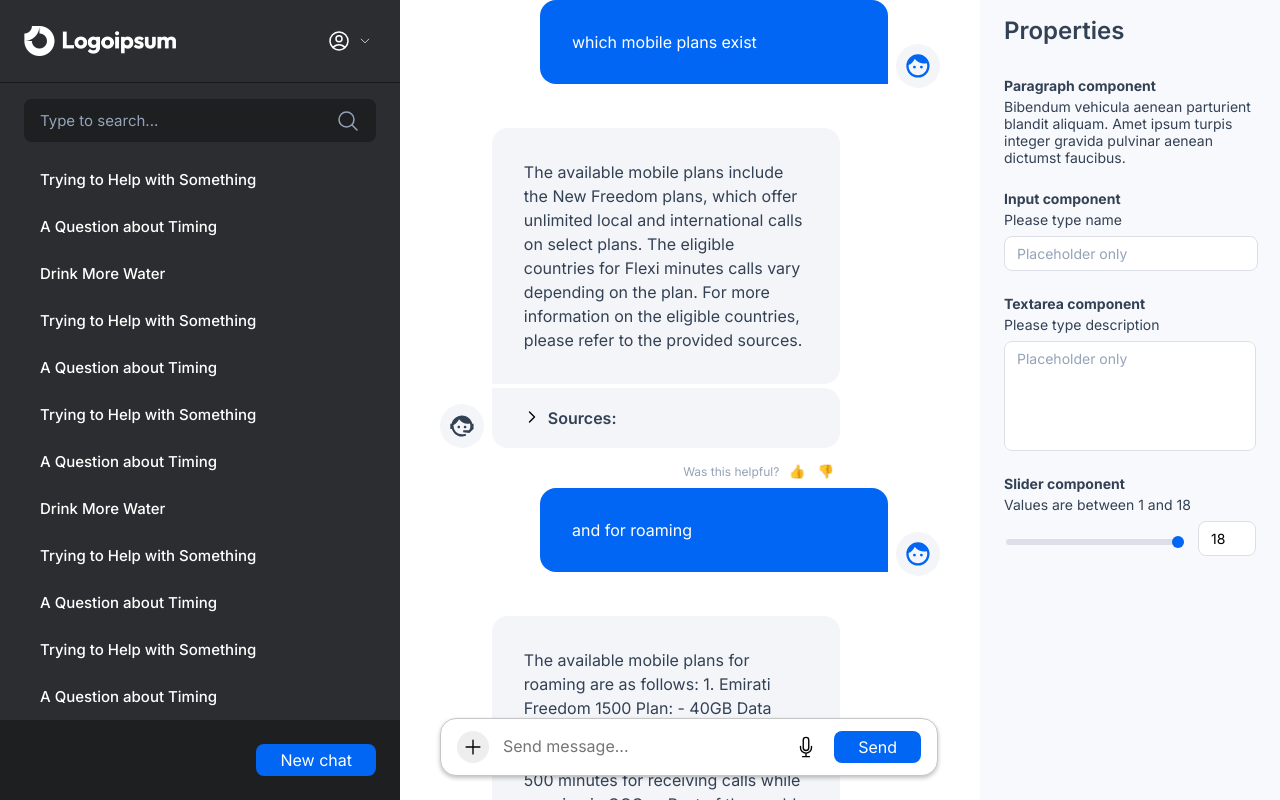
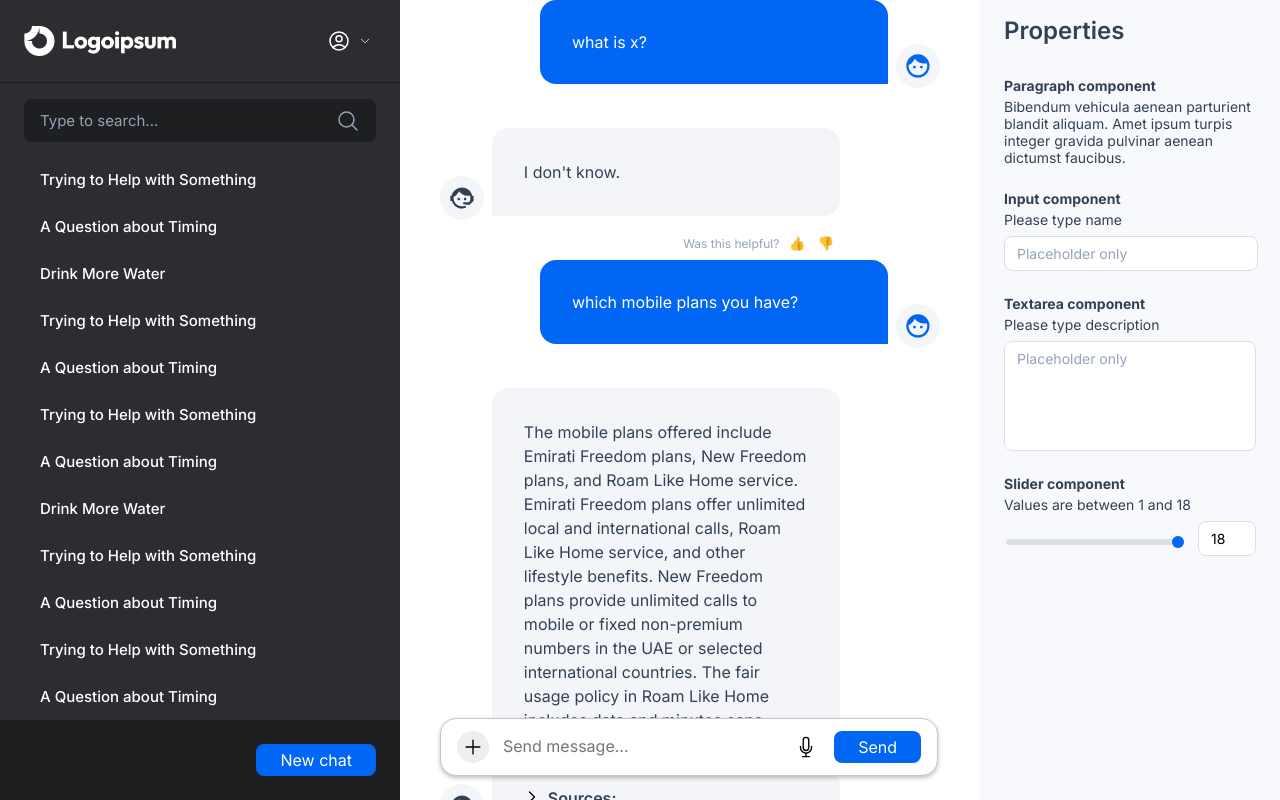
Before and after one commit to ZeevRispler/react-app, a React (Vite) app: page / in a window 1280 px wide. Built offline with nearby package versions, Linux system fonts and the light colour scheme.

Commit message:
initial support for API

```diff
--- a/package.json
+++ b/package.json
@@ -13,6 +13,7 @@
         "vite": "^3.1.4"
     },
     "dependencies": {
+        "axios": "^1.6.7",
         "react": "^18.2.0",
         "react-dom": "^18.2.0"
     }
--- /dev/null
+++ b/src/Mock.ts
@@ -0,0 +1,23 @@
+import Data from './assets/aa.json';
+
+class MockClient {
+
+  async listSessions(last?: number, username?: string) {
+    return [{ session_id: "4341dc17e6ee4cc69de24a3f391ac658", topic: "Session 1" },
+      { session_id: "30a933a24ded4d2eb893570f2ada2bd1", topic: "Session 2" }];
+  }
+
+  async getSession(id?: string, username?: string) {
+    return Data;
+  }
+
+  async submitQuery(id: string, question: string, args?: any) {
+    return new Promise((resolve) => {
+        setTimeout(() => {
+            resolve({ answer: "I don't know", sources: null, state: {}});
+        }, 2000);
+    });
+  }
+}
+
+export default new MockClient();
--- a/src/assets/aa.json
+++ b/src/assets/aa.json
@@ -1,40 +1,64 @@
 {
-      "session_id": "30a933a24ded4d2eb893570f2ada2bd1",
+    "session_id": "5c3c04ce538d461d91931112e14c0a37",
     "username": "yhaviv@gmail.com",
+    "agent_name": null,
     "history": [
       {
         "role": "Human",
-          "content": "which mobile plans exist"
+        "content": "what is x?\n"
       },
       {
         "role": "AI",
-          "content": "The available mobile plans include the New Freedom plans, which offer unlimited local and international calls on select plans. The eligible countries for Flexi minutes calls vary depending on the plan. For more information on the eligible countries, please refer to the provided sources.\n",
-          "sources": [
-            {
-              "title": "New Freedom Plans",
-              "source": "https://www.etisalat.ae/en/consumer/mobile/mobile-plans/new-freedom-plans.jsp"
-            },
-            {
-              "title": "Eligible Countries",
-              "source": "https://www.etisalat.ae/en/consumer/mobile/mobile-plans/new-freedom-plans.jsp"
-            }
-          ]
+        "content": "I don't know.\n"
       },
       {
         "role": "Human",
-          "content": "and for roaming"
+        "content": "which mobile plans you have?"
       },
       {
         "role": "AI",
-          "content": "The available mobile plans for roaming are as follows:\n\n1. Emirati Freedom 1500 Plan:\n- 40GB Data roaming at full speed\n- 3000 minutes for outgoing calls while roaming\n- 500 minutes for receiving calls while roaming in GCC or Rest of the world.\n\n2. Emirati Freedom 250 Plan:\n- 20GB Data Roaming\n- 1000 local minutes for outgoing roaming calls\n- 500 minutes for receiving calls while roaming in GCC countries.\n\n3. Emirati Freedom 275 Plan:\n- Roam Like Home in GCC countries.\n\n4. Emirati Freedom 400 Plan:\n- Roam Like Home in GCC countries.\n\n5. Emirati Freedom 450 Plan:\n- Roam Like Home in GCC countries.\n\n6. Emirati Freedom 750 Plan:\n- Roam Like Home in GCC countries.\n\n7. Emirati Freedom 850 Plan:\n- Roam Like Home in GCC countries.\n\n8. Emirati Freedom 1500 Plan:\n- Roam Like Home in GCC countries + Rest of the world.\n\n"
+        "content": "The mobile plans offered include Emirati Freedom plans, New Freedom plans, and Roam Like Home service. Emirati Freedom plans offer unlimited local and international calls, Roam Like Home service, and other lifestyle benefits. New Freedom plans provide unlimited calls to mobile or fixed non-premium numbers in the UAE or selected international countries. The fair usage policy in Roam Like Home includes data and minutes caps. \n",
+        "html": null,
+        "sources": [
+          {
+            "service": "mobile",
+            "topic": "postpaid",
+            "subtopic": "emirati-freedom-plans",
+            "section": "overview-and-benefits",
+            "title": "mobile/postpaid/emirati-freedom-plans/What benefits do I get with Emirati Freedom plans?",
+            "source": "https://www.etisalat.ae/en/c/support/mobile/postpaid/emirati-freedom-plans/overview-and-benefits.html#accordion-1811e60d38-item-64a9c4ce4d-button",
+            "doc_uid": "b4875b05f3f14b5fa4180494a6c5dcbf"
           },
           {
-          "role": "Human",
-          "content": "which plan has unlimited data"
+            "service": "mobile",
+            "topic": "postpaid",
+            "subtopic": "new-freedom-plans",
+            "section": "overview-and-benefits",
+            "title": "mobile/postpaid/new-freedom-plans/How do I make unlimited calls with the new plans?",
+            "source": "https://www.etisalat.ae/en/c/support/mobile/postpaid/new-freedom-plans/overview-and-benefits.html#accordion-984bd5dc4b-item-18f24f6a47-button",
+            "doc_uid": "c5e73ffdd3e64ba8b19b3f670766c790"
           },
           {
-          "role": "AI",
-          "content": "The New Freedom 500 Gold Data Plan offers unlimited data.\n"
+            "service": "mobile",
+            "topic": "postpaid",
+            "subtopic": "new-freedom-plans",
+            "section": "overview-and-benefits",
+            "title": "mobile/postpaid/new-freedom-plans/What are New Freedom plans?",
+            "source": "https://www.etisalat.ae/en/c/support/mobile/postpaid/new-freedom-plans/overview-and-benefits.html#accordion-7c5b1038ff-item-4d685bd534-button",
+            "doc_uid": "30c3cd4285174c2da30703e86be6f6cc"
+          },
+          {
+            "service": "mobile",
+            "topic": "postpaid",
+            "subtopic": "emirati-freedom-plans",
+            "section": "overview-and-benefits",
+            "title": "mobile/postpaid/emirati-freedom-plans/What is the fair usage policy applied in Roam Like Home? ",
+            "source": "https://www.etisalat.ae/en/c/support/mobile/postpaid/emirati-freedom-plans/overview-and-benefits.html#accordion-6b07d097ce-item-a5c177a568-button",
+            "doc_uid": "11cad7a8d9fe4f81912c0cafe149617e"
+          }
+        ],
+        "rating": null,
+        "suggestion": null
       }
     ],
     "topic": null,
@@ -43,6 +67,6 @@
     },
     "annotations": null,
     "features": null,
-      "created_time": "2024-02-13T13:07:57.599231",
-      "last_update": "2024-02-13T13:26:30.258954"
+    "created_time": "2024-02-29T21:56:27.418104",
+    "last_update": "2024-02-29T21:58:19.553370"
   }
--- a/src/components/Button.jsx
+++ b/src/components/Button.jsx
@@ -4,7 +4,7 @@ import "./Button.css";
 
 const Button = (props) => {
     return (
-        <button className='comp-button'>
+        <button className='comp-button' onClick={props.onClick}>
             {props.label}
         </button>
     )
--- a/src/components/Chat.jsx
+++ b/src/components/Chat.jsx
@@ -1,14 +1,23 @@
-import { useState } from 'react';
+import {useEffect, useState} from 'react';
 import React from 'react';
 import "./Chat.css";
 import Bubble from "./Bubble";
 import Message from "./Message";
 import Search from "./Search";
 import Button from "./Button";
-import Data from './../assets/aa.json';
+import MockClient from './../Mock.ts'
 
 const Chat = (props) => {
-    const chatHistories = Data.history;
+    const [messages, setMessages] = useState([]);
+
+    useEffect(() => {
+        async function fetchData() {
+            const chatSession = await MockClient.getSession();
+            setMessages(chatSession.history);
+        }
+        fetchData();
+    }, []);
+
     return (
         <div className='comp-chat'>
             <details className="mobile-menu">
@@ -27,11 +36,11 @@ const Chat = (props) => {
                 </div>
             </details>
 
-            {chatHistories.map((chatHistory) => (
+            {messages.map((chatHistory) => (
                 <Bubble content={chatHistory.content} bot={chatHistory.role} source={chatHistory.sources} />
             ))}
 
-            <Message />
+            <Message setter={setMessages}/>
         </div>
     )
 };
--- a/src/components/Message.jsx
+++ b/src/components/Message.jsx
@@ -1,16 +1,46 @@
-import { useState } from 'react';
+import {useEffect, useState} from 'react';
 import React from 'react';
 import "./Message.css";
 import Button from "./Button"
+import MockClient from './../Mock.ts'
 
-const Message = (props) => {
+const Message = ({setter}) => {
+    const [inputValue, setInputValue] = useState('');
+
+    const submitMessage = async () => {
+        console.log('inputValue:', inputValue);
+        setter(prevMessages => [...prevMessages, { role: 'Human', content: inputValue, sources: null }]);
+        setInputValue('');
+        setter(prevMessages => [...prevMessages, { role: 'AI', content: 'Thinking...', sources: null }]);
+        const result = await MockClient.submitQuery('id', inputValue);
+        setter(prevMessages => [
+            ...prevMessages.slice(0, -1),
+            { role: 'AI', content: result.answer, sources: result.sources }
+        ]);
+
+    };
+
+    const handleKeyPress = (e) => {
+        if (e.key === 'Enter' && !e.shiftKey) {
+          e.preventDefault(); // Prevent the default action to avoid adding a new line
+          submitMessage();
+        }
+    };
+
+
     return (
         <div className='comp-message'>
             <div className="input">
             <div className="icon-button plus-icon"></div>
-                <input type='text' placeholder='Send message...' />
+                <input
+                    type='text'
+                    placeholder='Send message...'
+                    value={inputValue}
+                    onChange={e => setInputValue(e.target.value)}
+                    onKeyPress={handleKeyPress}
+                />
                 <div className="icon-button mic-icon"></div>
-                <Button label="Send" />
+                <Button label="Send" onClick={submitMessage} />
             </div>
         </div>
     )
```
Also changed, not shown: tsconfig.json (added, +26 -0 lines). Lines whose indentation alone changed are shown as unchanged.
